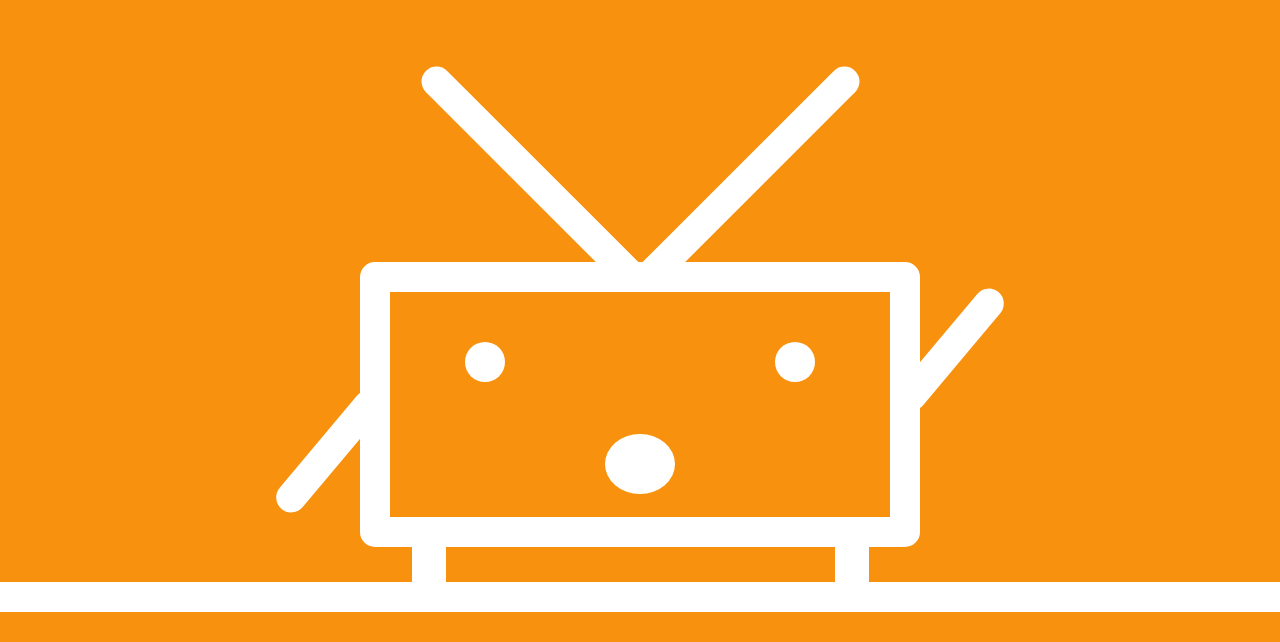
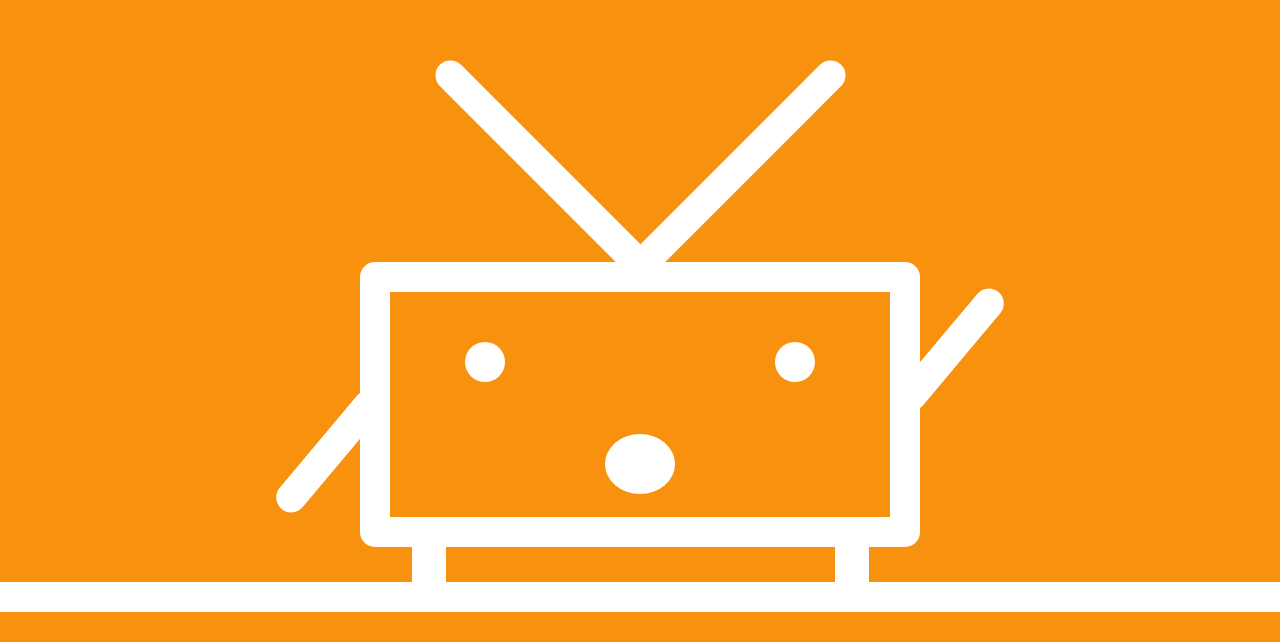
Before and after one commit to KOINICHI/KOINICHI, a plain HTML site: page index.html in a window 1280 px wide. Shown: the part 158-800 px from the top of the page. Drawn offline with Linux system fonts and the light colour scheme.

Commit message:
set transform origin of antenna to end

```diff
--- a/index.html
+++ b/index.html
@@ -11,19 +11,19 @@
 	<div id="entire">
 		<center><div id="KOINICHI" style="left: 0px; margin-bottom: 0px">
 			<div id="top">
-				<div id="leftantenna" class='antenna float-left'></div>
-				<div id="rightantenna" class='antenna float-right'></div>
+				<div id="leftantenna" class='antenna float-left' style="transform: rotate(45deg); -ms-transform: rotate(45deg); -moz-transform: rotate(45deg); -webkit-transform: rotate(45deg);"></div>
+				<div id="rightantenna" class='antenna float-right' style="transform: rotate(-45deg); -ms-transform: rotate(-45deg); -moz-transform: rotate(-45deg); -webkit-transform: rotate(-45deg);"></div>
 				<div class='clear'></div>
 			</div>
 			<div id="body">
-				<div id="leftarm" class='arm float-left' style="-webkit-transform: rotate(-50deg); -ms-transform: rotate(-50deg); -moz-transform: rotate(-50deg); transform: rotate(-50deg);"></div>
+				<div id="leftarm" class='arm float-left' style=" transform: rotate(-50deg); -ms-transform: rotate(-50deg); -moz-transform: rotate(-50deg); -webkit-transform: rotate(-50deg);"></div>
 				<div id="face">
 					<div onclick="window.open('https://twitter.com/KOINICHI')" id="lefteye" class='eye float-left'></div>
 					<div onclick="window.open('https://github.com/KOINICHI')" id="righteye" class='eye float-right'></div>
 					<div style="clear: both;"></div>
 					<div onclick="window.open('http://koinichi.tistory.com/')" id="mouth"></div>
 				</div>
-				<div id="rightarm" class='arm float-right' style="-webkit-transform: rotate(-50deg); -ms-transform: rotate(-50deg); -moz-transform: rotate(-50deg); transform: rotate(-50deg);"></div>
+				<div id="rightarm" class='arm float-right' style="transform: rotate(-50deg); -ms-transform: rotate(-50deg); -moz-transform: rotate(-50deg); -webkit-transform: rotate(-50deg);"></div>
 				<div class='clear'></div>
 			</div>
 			<div id="bottom">
--- a/style.css
+++ b/style.css
@@ -48,16 +48,20 @@ body {
 	border-radius: 25px;
 }
 #leftantenna {
-	left: 130px;
-	transform: rotate(45deg);
-	-ms-transform: rotate(45deg);
-	-webkit-transform: rotate(45deg);
+	left: 100px;
+	top: 210px;
+	transform-origin: 100% 50%;
+	-ms-transform-origin: 100% 50%;
+	-moz-transform-origin: 100% 50%;
+	-webkit-transform-origin: 100% 50%;
 }
 #rightantenna {
-	right: 130px;
-	transform: rotate(-45deg);
-	-ms-transform: rotate(-45deg);
-	-webkit-transform: rotate(-45deg);
+	right: 100px;
+	top: 210px;
+	transform-origin: 0% 50%;
+	-ms-transform-origin: 0% 50%;
+	-moz-transform-origin: 0% 50%;
+	-webkit-transform-origin: 0% 50%;
 }
 
 
@@ -114,6 +118,7 @@ body {
 	margin-left: -3%;
 	transform-origin: 100% 50%;
 	-ms-transform-origin: 100% 50%;
+	-moz-transform-origin: 100% 50%;
 	-webkit-transform-origin: 100% 50%;
 }
 #rightarm {
@@ -122,6 +127,7 @@ body {
 	margin-right: -3%;
 	transform-origin: 0% 50%;
 	-ms-transform-origin: 0% 50%;
+	-moz-transform-origin: 0% 50%;
 	-webkit-transform-origin: 0% 50%;
 }
 
```
